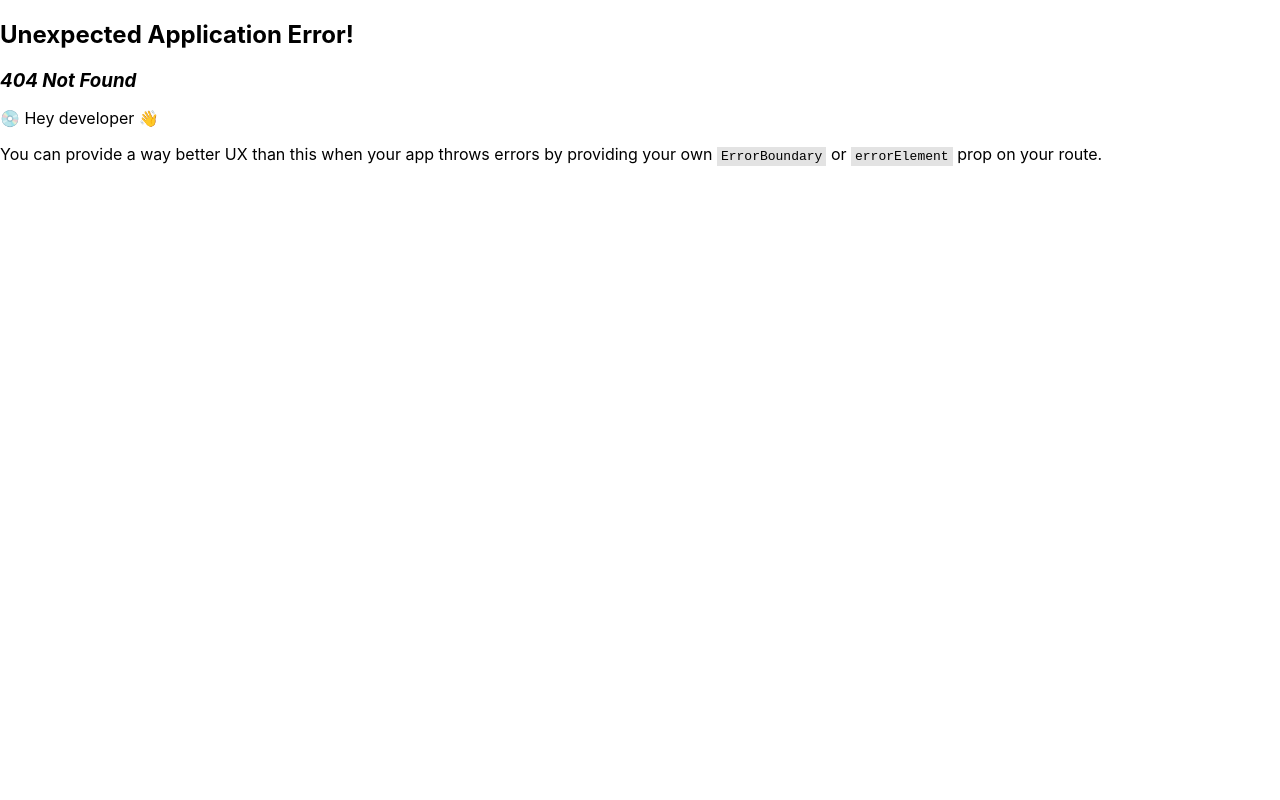
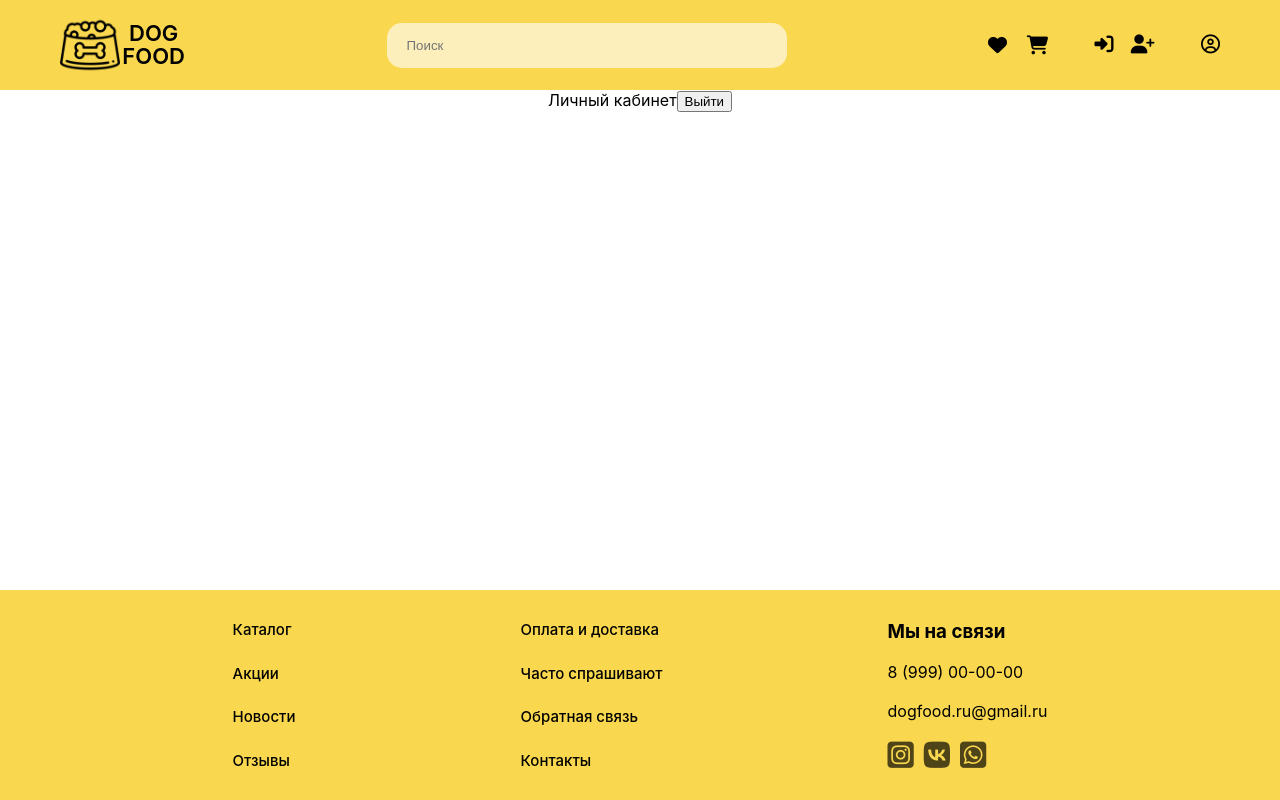
Before and after one commit to KatlinBulycheva/sber-dogFood, a React (Create React App) app: page /persona in a window 1280 px wide. Before the commit this address had no page. Built offline with nearby package versions, Linux system fonts and the light colour scheme.

Commit message:
add personal account and exiting the app

```diff
--- a/src/components/Header/Header.jsx
+++ b/src/components/Header/Header.jsx
@@ -27,7 +27,9 @@ export function Header() {
             <i className="fa-solid fa-user-plus" />
           </Link>
         </div>
-        <i className="fa-regular fa-circle-user" />
+        <Link to="/persona">
+          <i className="fa-regular fa-circle-user" />
+        </Link>
       </div>
     </header>
   );
--- /dev/null
+++ b/src/components/Pages/PersonalAccount/PersonalAccount.jsx
@@ -0,0 +1,21 @@
+import { useContext } from "react";
+import { useNavigate } from "react-router-dom";
+import { AppContext } from "../../../context/DogFoodContextProvider";
+
+export function PersonalAccount() {
+  const { setToken } = useContext(AppContext);
+  const navigate = useNavigate();
+
+  function handlerExit() {
+    setToken('');
+    navigate('/');
+  }
+  return (
+    <div>
+      Личный кабинет
+      <button type="button" onClick={handlerExit}>
+        Выйти
+      </button>
+    </div>
+  );
+}
--- a/src/components/Pages/ProductsAll/ProductsAll.jsx
+++ b/src/components/Pages/ProductsAll/ProductsAll.jsx
@@ -23,7 +23,7 @@ export function ProductsAll() {
     if (!token) {
       navigate("/signin");
     }
-  });
+  }, [token]);
 
   const {
     data, isLoading, isError, error, refetch
@@ -35,6 +35,7 @@ export function ProductsAll() {
           authorization: `Bearer ${token}`,
         },
       }).then((res) => res.json()),
+    enabled: !!token
   });
 
   console.log({
--- a/src/index.js
+++ b/src/index.js
@@ -11,6 +11,7 @@ import { Signup } from "./components/Pages/SignupOrSignin/Signup/Signup";
 import { AppContextProvider } from "./context/DogFoodContextProvider";
 import { ProductsAll } from "./components/Pages/ProductsAll/ProductsAll";
 import { ProductsPopular } from "./components/Pages/ProductsPopular/ProductsPopular";
+import { PersonalAccount } from "./components/Pages/PersonalAccount/PersonalAccount";
 
 const router = createBrowserRouter([
   {
@@ -57,6 +58,10 @@ const router = createBrowserRouter([
       {
         path: "signup",
         element: <Signup />,
+      },
+      {
+        path: "persona",
+        element: <PersonalAccount />
       }
     ]
   }
```
Also changed, not shown: src/components/Pages/PersonalAccount/PersonalAccount.module.css (added).
